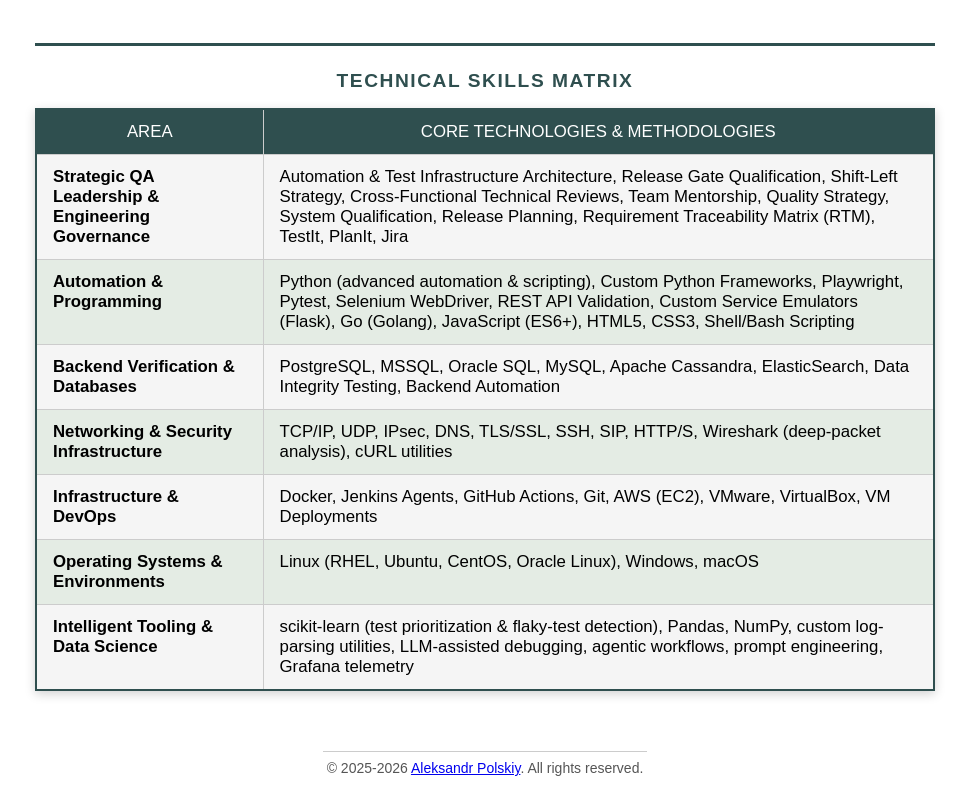
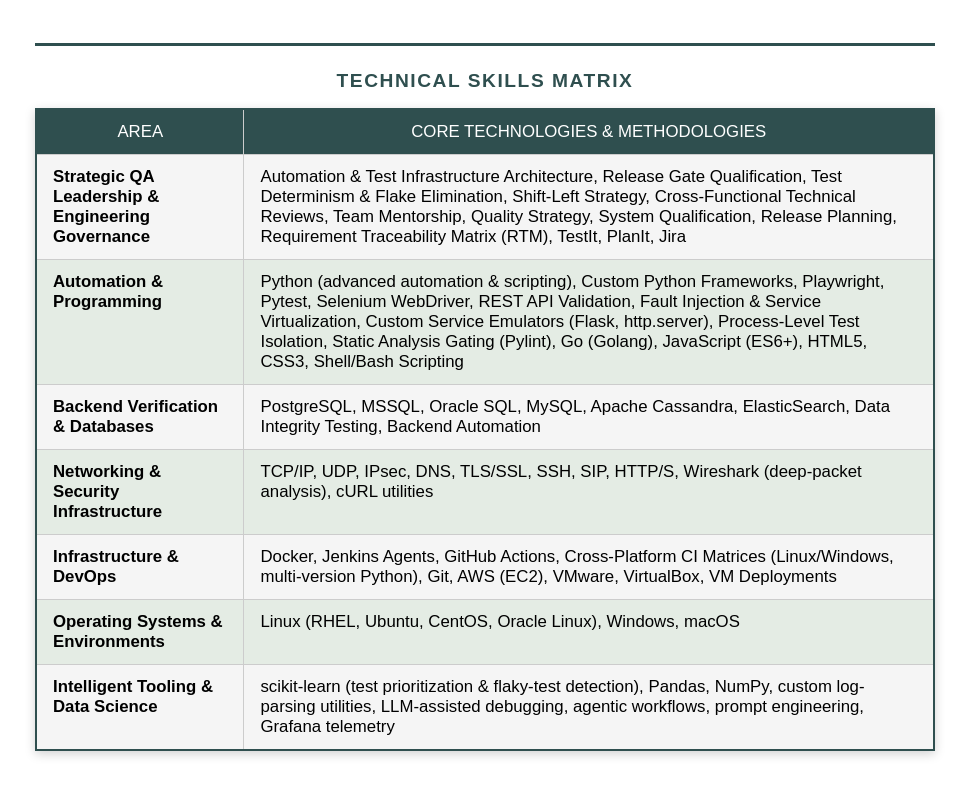
Before and after one commit to apolskiy/apolskiy.github.io, a plain HTML site: page index.html in a window 1280 px wide. Shown: the part 438-1235 px from the top of the page, without its empty margins (155-1124 px from the left). Drawn offline with Linux system fonts and the light colour scheme.

Commit message:
made fixes to portfolio and documented them on website. made variables more readable.

```diff
--- a/index.html
+++ b/index.html
@@ -67,11 +67,11 @@
             <tbody>
               <tr>
                 <td>Strategic QA Leadership &amp; Engineering Governance</td>
-                <td>Automation &amp; Test Infrastructure Architecture, Release Gate Qualification, Shift-Left Strategy, Cross-Functional Technical Reviews, Team Mentorship, Quality Strategy, System Qualification, Release Planning, Requirement Traceability Matrix (RTM), TestIt, PlanIt, Jira</td>
+                <td>Automation &amp; Test Infrastructure Architecture, Release Gate Qualification, Test Determinism &amp; Flake Elimination, Shift-Left Strategy, Cross-Functional Technical Reviews, Team Mentorship, Quality Strategy, System Qualification, Release Planning, Requirement Traceability Matrix (RTM), TestIt, PlanIt, Jira</td>
               </tr>
               <tr>
                 <td>Automation &amp; Programming</td>
-                <td>Python (advanced automation &amp; scripting), Custom Python Frameworks, Playwright, Pytest, Selenium WebDriver, REST API Validation, Custom Service Emulators (Flask), Go (Golang), JavaScript (ES6+), HTML5, CSS3, Shell/Bash Scripting</td>
+                <td>Python (advanced automation &amp; scripting), Custom Python Frameworks, Playwright, Pytest, Selenium WebDriver, REST API Validation, Fault Injection &amp; Service Virtualization, Custom Service Emulators (Flask, <code>http.server</code>), Process-Level Test Isolation, Static Analysis Gating (Pylint), Go (Golang), JavaScript (ES6+), HTML5, CSS3, Shell/Bash Scripting</td>
               </tr>
               <tr>
                 <td>Backend Verification &amp; Databases</td>
@@ -83,7 +83,7 @@
               </tr>
               <tr>
                 <td>Infrastructure &amp; DevOps</td>
-                <td>Docker, Jenkins Agents, GitHub Actions, Git, AWS (EC2), VMware, VirtualBox, VM Deployments</td>
+                <td>Docker, Jenkins Agents, GitHub Actions, Cross-Platform CI Matrices (Linux/Windows, multi-version Python), Git, AWS (EC2), VMware, VirtualBox, VM Deployments</td>
               </tr>
               <tr>
                 <td>Operating Systems &amp; Environments</td>
```
